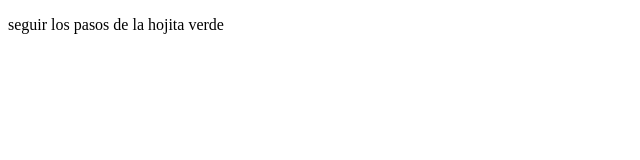
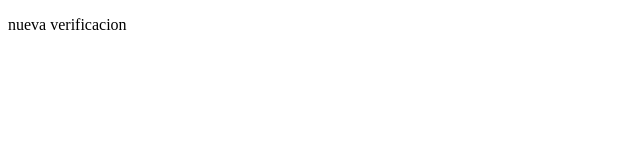
Before and after one commit to cristiamosorio/proyectoDemoCursoPrework, a plain HTML site: page index.html in a window 1280 px wide. Shown: the whole page, without its empty margins (0-640 px from the left). Drawn offline with Linux system fonts and the light colour scheme.

Commit message:
first commit

```diff
--- a/index.html
+++ b/index.html
@@ -4,11 +4,11 @@
     <meta charset="UTF-8">
     <meta http-equiv="X-UA-Compatible" content="IE=edge">
     <meta name="viewport" content="width=device-width, initial-scale=1.0">
-    <title> no utilizar Git remote add origin</title>
+    <title>nueva verificacion</title>
 </head>
 <body>
     <p>
-        seguir los pasos de la hojita verde
+        nueva verificacion
     </p>
 </body>
 </html>
```
